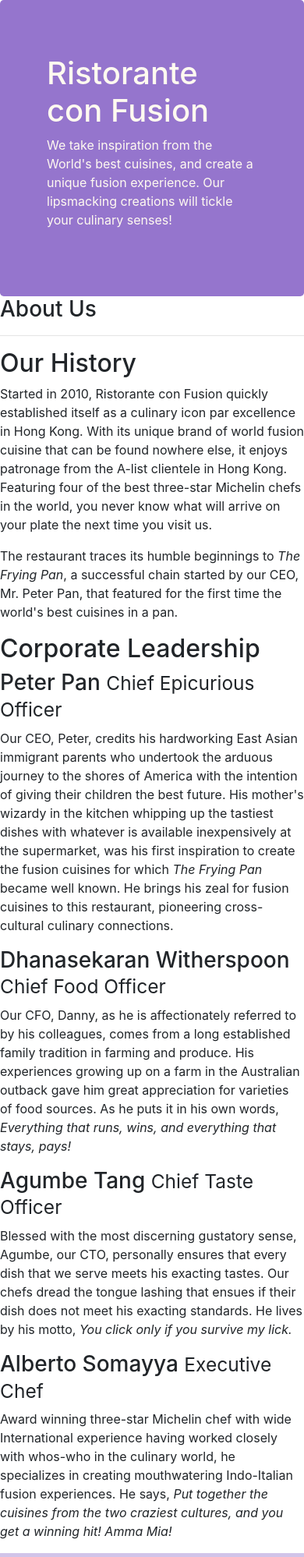
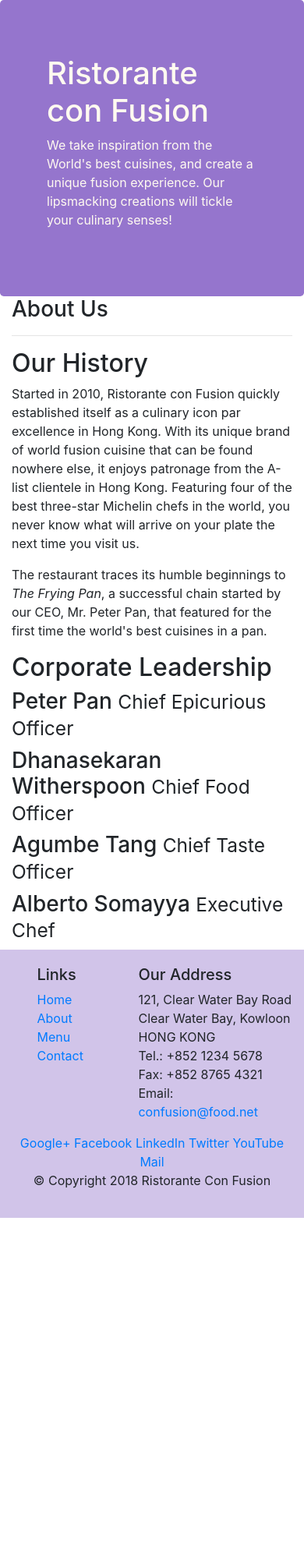
Before and after one commit to IvanArjona/confusion-bootstrap-4, a website: page aboutus.html in a window 390 px wide. Shown: the top 1997 px of the page at 78% size. After the commit the page ends 1562 px from the top, so only its background shows below. Drawn offline with nearby package versions, Linux system fonts and the light colour scheme.

Commit message:
Assignment 1 part 3

```diff
--- a/aboutus.html
+++ b/aboutus.html
@@ -31,16 +31,16 @@
         </div>
     </header>
 
-    <div>
-        <div>
-            <div>
+    <div class="container">
+        <div class="row">
+            <div class="col">
                 <h3>About Us</h3>
                 <hr>
             </div>
         </div>
 
-        <div>
-            <div>
+        <div class="row">
+            <div class="col col-sm-6">
                 <h2>Our History</h2>
                 <p>Started in 2010, Ristorante con Fusion quickly established itself as a culinary icon par excellence
                     in Hong Kong. With its unique brand of world fusion cuisine that can be found nowhere else, it
@@ -55,11 +55,13 @@
         </div>
 
 
-        <div>
-            <div>
+        <div class="row">
+            <div class="col">
                 <h2>Corporate Leadership</h2>
                 <h3>Peter Pan <small>Chief Epicurious Officer</small></h3>
-                <p>Our CEO, Peter, credits his hardworking East Asian immigrant parents who undertook the arduous
+                <p class="d-none d-sm-block">Our CEO, Peter, credits his hardworking East Asian immigrant parents who
+                    undertook the
+                    arduous
                     journey to the shores of America with the intention of giving their children the best future. His
                     mother's wizardy in the kitchen whipping up the tastiest dishes with whatever is available
                     inexpensively at the supermarket, was his first inspiration to create the fusion cuisines for which
@@ -67,18 +69,24 @@
                     restaurant, pioneering cross-cultural culinary connections.
                 </p>
                 <h3>Dhanasekaran Witherspoon <small>Chief Food Officer</small></h3>
-                <p>Our CFO, Danny, as he is affectionately referred to by his colleagues, comes from a long established
+                <p class="d-none d-sm-block">Our CFO, Danny, as he is affectionately referred to by his colleagues,
+                    comes from a
+                    long established
                     family tradition in farming and produce. His experiences growing up on a farm in the Australian
                     outback gave him great appreciation for varieties of food sources. As he puts it in his own words,
                     <em>Everything that runs, wins, and everything that stays, pays!</em>
                 </p>
                 <h3>Agumbe Tang <small>Chief Taste Officer</small></h3>
-                <p>Blessed with the most discerning gustatory sense, Agumbe, our CTO, personally ensures that every dish
+                <p class="d-none d-sm-block">Blessed with the most discerning gustatory sense, Agumbe, our CTO,
+                    personally ensures
+                    that every dish
                     that we serve meets his exacting tastes. Our chefs dread the tongue lashing that ensues if their
                     dish does not meet his exacting standards. He lives by his motto, <em>You click only if you survive
                         my lick.</em></p>
                 <h3>Alberto Somayya <small>Executive Chef</small></h3>
-                <p>Award winning three-star Michelin chef with wide International experience having worked closely with
+                <p class="d-none d-sm-block">Award winning three-star Michelin chef with wide International experience
+                    having
+                    worked closely with
                     whos-who in the culinary world, he specializes in creating mouthwatering Indo-Italian fusion
                     experiences. He says, <em>Put together the cuisines from the two craziest cultures, and you get a
                         winning hit! Amma Mia!</em></p>
```
Also changed, not shown: index.html (+7 -4 lines).
